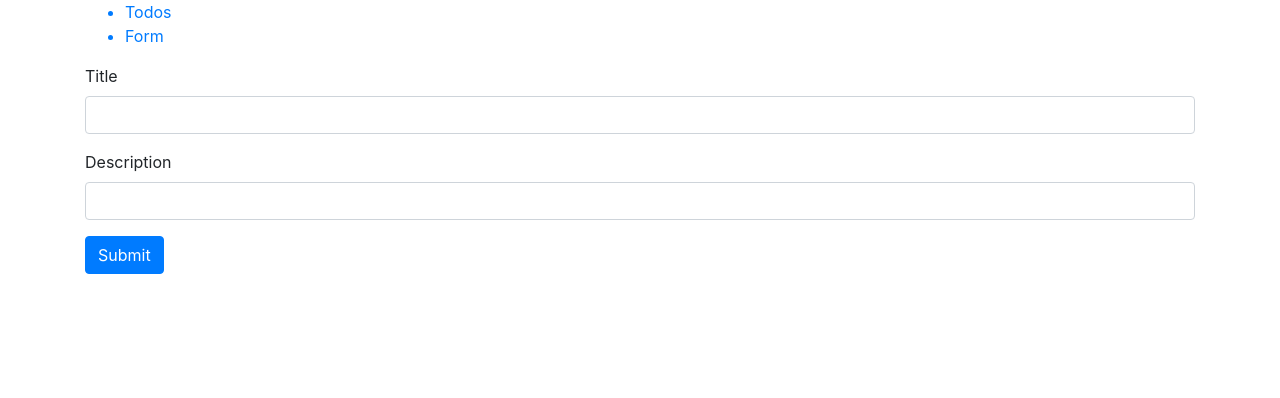
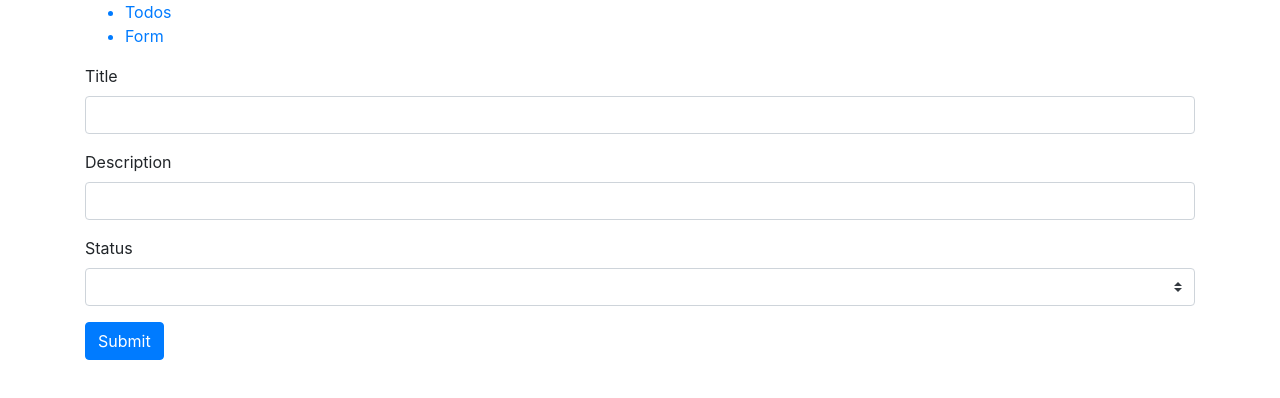
Before and after one commit to ewa81/InfoShareReactJSApplication, a React (Create React App) app: page /form in a window 1280 px wide. Shown: the top 398 px of the page. Built offline with nearby package versions, Linux system fonts and the light colour scheme.

Commit message:
Edition todo inline forms.

```diff
--- a/src/components/TodoForm.js
+++ b/src/components/TodoForm.js
@@ -6,11 +6,11 @@ class TodoForm extends Component {
   state = {
     title: "",
     description: "",
-    status: "TODO",
+    status: "",
     createdAt: new Date().toISOString()
   }
 
-  handleCahnge = event => {
+  handleChange = event => {
     this.setState({
       [event.target.name]: event.target.value
     });
@@ -25,11 +25,20 @@ class TodoForm extends Component {
     return (<Form className="todosForm" onSubmit={this.handleSubmit}>
       <Form.Group className="todosFrom__group" controlId="formBasicTittle">
         <Form.Label className="todosFrom__label">Title</Form.Label>
-        <Form.Control className="todosForm__control" type="text" name="title" onChange={this.handleCahnge}/>
+        <Form.Control className="todosForm__control" type="text" name="title" onChange={this.handleChange}/>
       </Form.Group>
       <Form.Group className="todosForm__group" controlId="formBasicDescription">
         <Form.Label className="todosForm__label">Description</Form.Label>
-        <Form.Control className="todosForm__control" type="text" name="description" onChange={this.handleCahnge}/>
+        <Form.Control className="todosForm__control" type="text" name="description" onChange={this.handleChange}/>
+      </Form.Group>
+      <Form.Group className="todosForm__group" controlId="formBasicStatsu">
+        <Form.Label className="todosForm__label">Status</Form.Label>
+        <Form.Control className="todosForm__control" as="select" name="status" custom onChange={this.handleChange}>
+          <option></option>
+          <option>TODO</option>
+          <option>IN_PROGRESS</option>
+          <option>DONE</option>
+        </Form.Control>
       </Form.Group>
       <Button className="todosFrom__button" variant="primary" type="submit">Submit</Button>
     </Form>);
```
